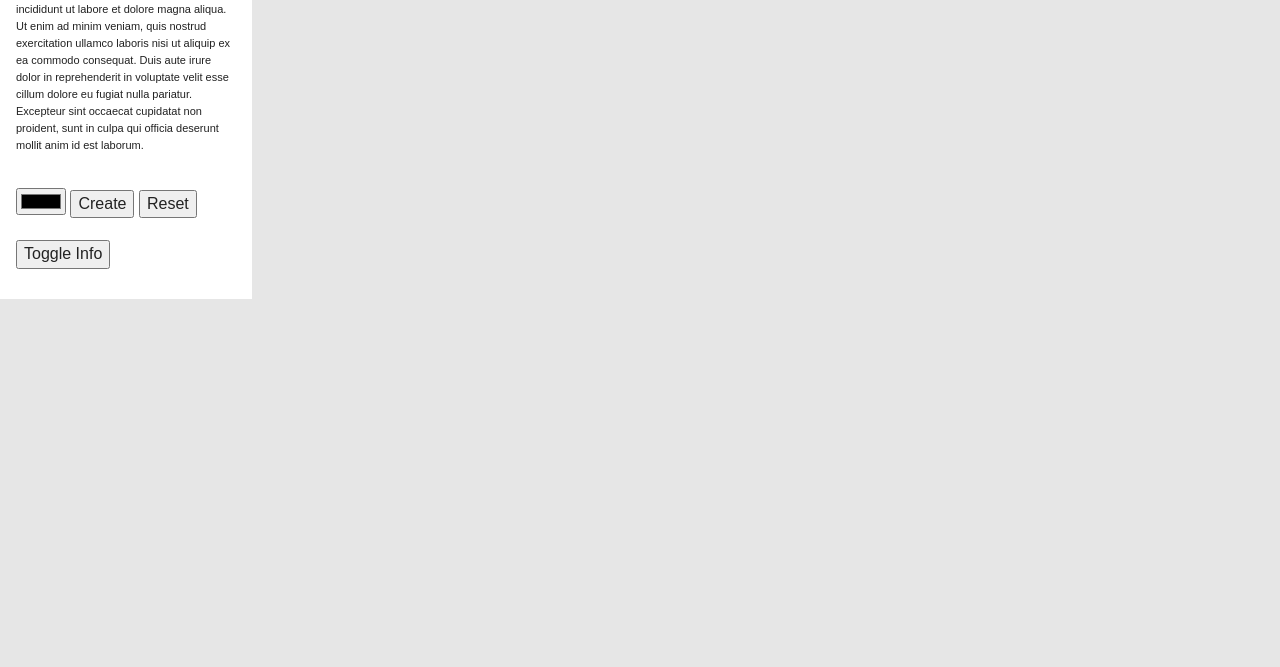
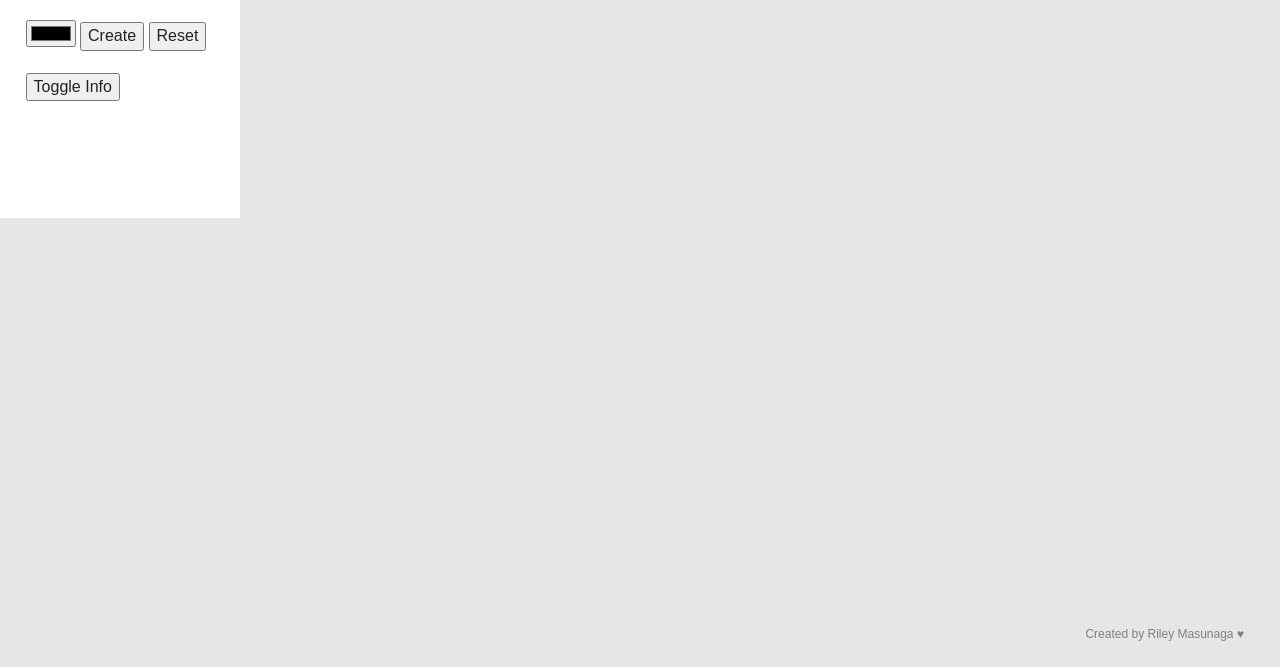
Before and after one commit to rileymasunaga/coolfeel, a plain HTML site: page index.html in a window 1280 px wide. Shown: the part 133-800 px from the top of the page. Drawn offline with nearby package versions, Linux system fonts and the light colour scheme.

Commit message:
menu edited / description and credits tweaked.

```diff
--- a/css/main.css
+++ b/css/main.css
@@ -285,15 +285,13 @@ position: absolute;
 visibility: hidden;
 }
 .sidebar {
-    float: left;
-    padding: 1em;
+    float: right;
+    padding: 1.6em;
     background-color: white;
-    height: 400px;
-    max-width: 220px;
+    height: 300px;
 position: absolute;
 z-index: 1;
 clear: both
-box-shadow:0 90px 60px 0px grey;
 }
 .sidebar h1{
     line-height: 10px;
@@ -301,7 +299,7 @@ box-shadow:0 90px 60px 0px grey;
 
 .sidebar p{
     font-size: 11px;
-    line-height: 17px;
+    line-height: 10px;
 }
 
 .block {
@@ -324,14 +322,21 @@ box-shadow:0 90px 60px 0px grey;
     font-weight: bold
 
 }
-#toggle{
-
-}
-
+  #credits {
+    position: fixed;
+    bottom: 2em;
+    right: 3em;
+    color:grey;
+    font-size: 12px;
+  }
 @media (max-width: 750px) {
     .sidebar{
         padding-top: 2em;}
     #togglebar{
         visibility: visible;
+       }
+    #credits{
+        font-size:  9px;
+        }
     }
 }
--- a/index.html
+++ b/index.html
@@ -86,13 +86,8 @@
     <style></style>
     <div id=togglebar> <a href=#side id="toggle">Show/hide</a></div>
     <div class="sidebar">
-        <h1>COLOR</h1><h1>&FEELING</h1>
-        <p>Lorem ipsum dolor sit amet, consectetur adipisicing elit, sed do eiusmod
-        tempor incididunt ut labore et dolore magna aliqua. Ut enim ad minim veniam,
-        quis nostrud exercitation ullamco laboris nisi ut aliquip ex ea commodo
-        consequat. Duis aute irure dolor in reprehenderit in voluptate velit esse
-        cillum dolore eu fugiat nulla pariatur. Excepteur sint occaecat cupidatat non
-        proident, sunt in culpa qui officia deserunt mollit anim id est laborum.</p>
+        <h1>COLOR</h1><h1>& FEELING</h1>
+        <p>A simple tool for creating color paletes.</p>
         <br>
         <input type="color" id="inputcolor" />
         <button onclick="colorblock()">Create</button>
@@ -100,6 +95,7 @@
         <br><br>
         <button id="hide">Toggle Info</button>
     </div>
+    <div id="credits">Created by Riley Masunaga ♥ </credits>
     <!-- Google Analytics: change UA-XXXXX-X to be your site's ID. -->
     <script>
     (function(b, o, i, l, e, r) {
```
